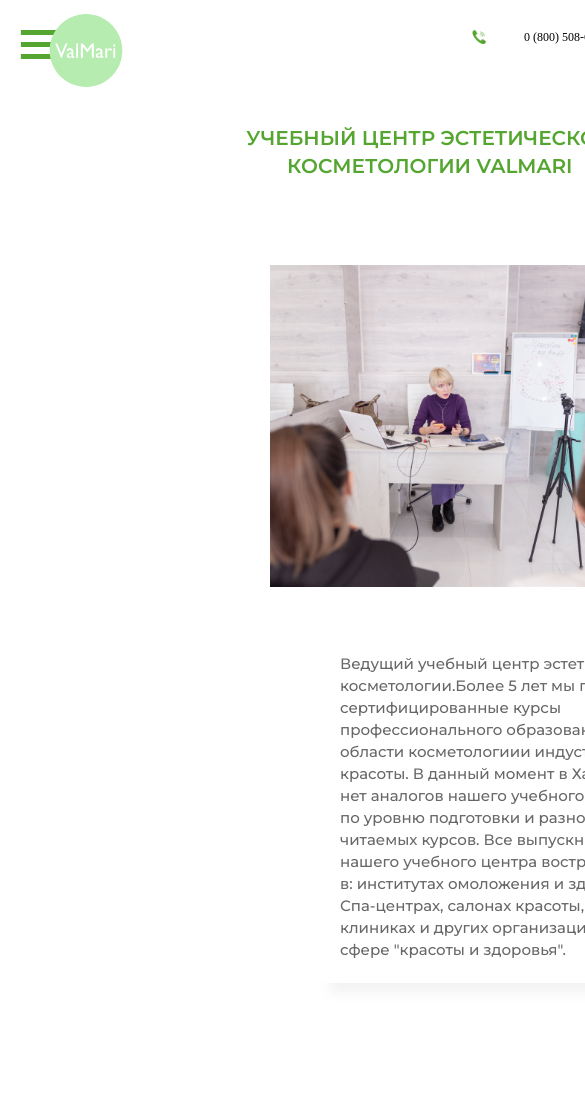
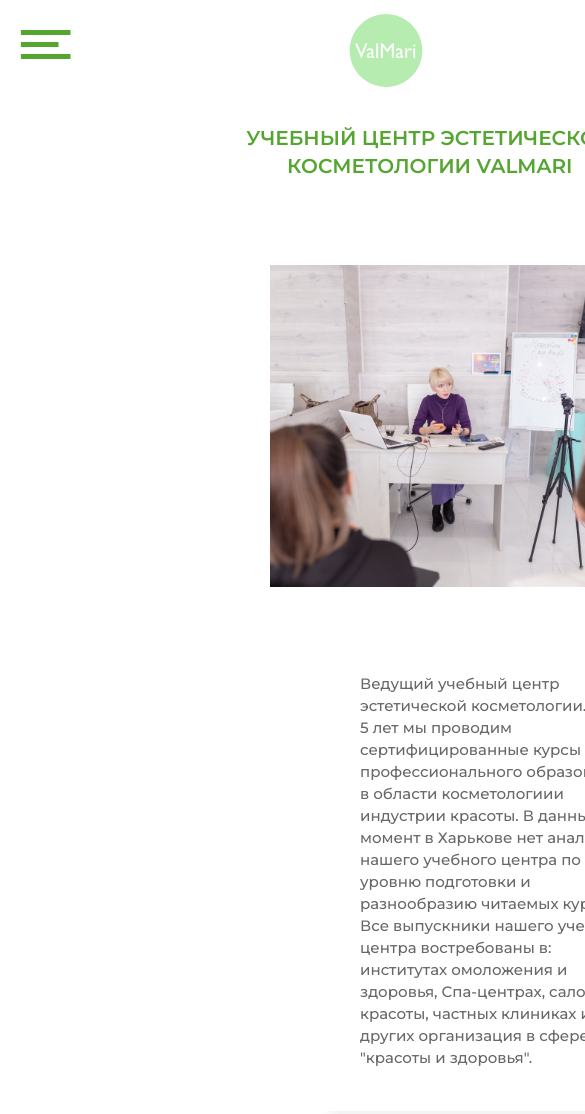
Before and after one commit to JumaboyevJasurbek/valmar, a plain HTML site: page index.html in a window 390 px wide. Shown: the top 1114 px of the page, 585 px wide, since content can reach past the window. Drawn offline with Linux system fonts and the light colour scheme.

Commit message:
correction

```diff
--- a/scss/blocks/_achievements.scss
+++ b/scss/blocks/_achievements.scss
@@ -120,8 +120,7 @@
         }
 
         &__item2 {
-            display: flex;
-            flex-direction: column;
+            display: block;
 
 
         }
--- a/scss/blocks/_header.scss
+++ b/scss/blocks/_header.scss
@@ -176,10 +176,10 @@
         &__mobile {
 
             &__logo-link {
+                margin-left: 300px;
                 max-width: 45px;
                 height: 46px;
                 display: inline-block;
-                margin-right: 128px;
             }
         }
 
--- a/scss/blocks/_hero.scss
+++ b/scss/blocks/_hero.scss
@@ -53,15 +53,16 @@
             line-height: 46px
         }
 
-        &__img {
-        }
-
-        &__section {
-            margin: 50px auto;
+        &__bottom-section {
+            margin: 0;
+            padding: 0;
+            display: flex;
         }
 
         &__text {
-            width: 750px;
+            padding: 20px;
+            font-size: 15px;
+            line-height: 22px;
         }
     }
 }
```
Also changed, not shown: css/main.css, css/main.min.css, 2 other files.
